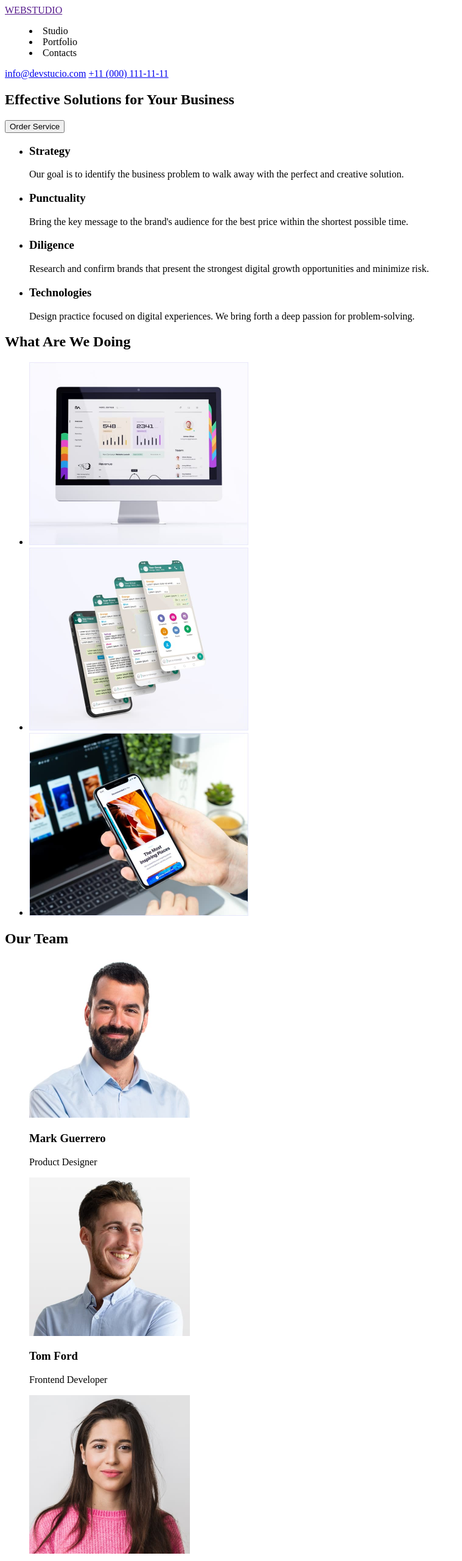
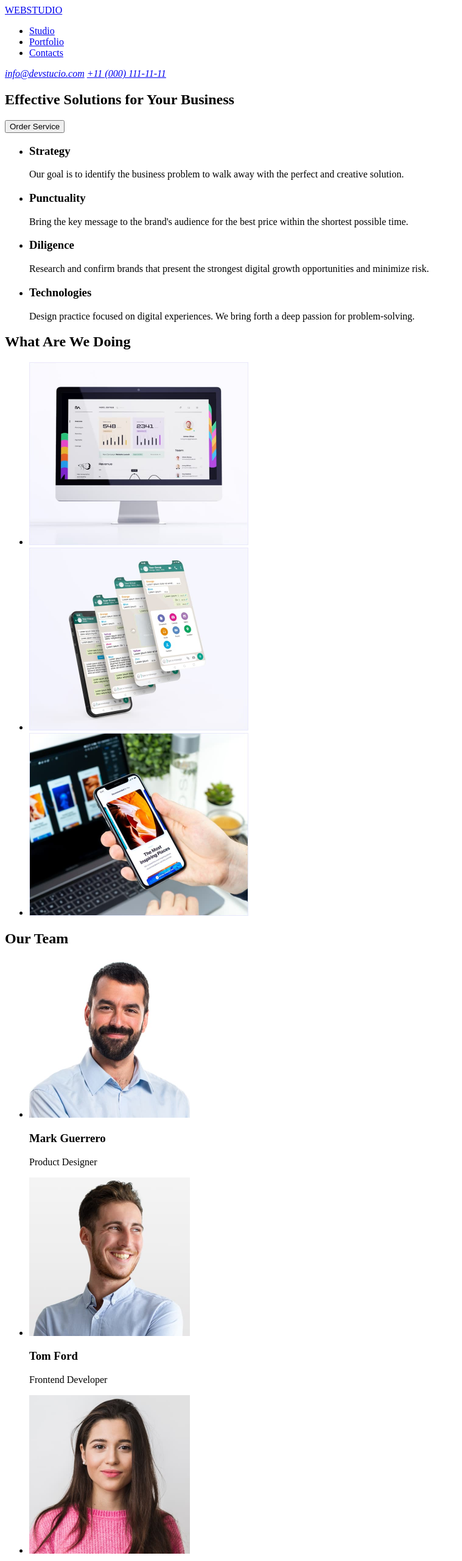
Before and after one commit to Martyna00038/goit-markup-hw-01, a plain HTML site: page index.html in a window 1280 px wide. Shown: the top 2560 px of the page at 61% size, without its empty margins (0-759 px from the left). Drawn offline with Linux system fonts and the light colour scheme.

Commit message:
Homework 1 v2

```diff
--- a/index.html
+++ b/index.html
@@ -7,15 +7,17 @@
     </head>
     <header>
         <nav>
-            <a href="">WEBSTUDIO</a>
-            <menu>
-                <li>Studio</li>
-                <li>Portfolio</li>
-                <li>Contacts</li>
-            </menu>
+            <a href="./index.html">WEB<span>STUDIO</span></a>
+            <ul>
+                <li><a href="./index.html">Studio</a></li>
+                <li><a href="#">Portfolio</a></li>
+                <li><a href="#">Contacts</a></li>
+            </ul>
         </nav>
+        <address>
             <a href="mailto:info@devstudio.com">info@devstucio.com</a>
             <a href="tel:+110001111111">+11 (000) 111-11-11</a>
+        </address>
     </header>
     <main>
         <section>
@@ -85,61 +87,60 @@
         </section>
         <section>
             <h2>Our Team</h2>
-            <figure>
+            <ul>
+                <li>
                     <img
                         src="images/mark-guerrero.jpg"
                         alt="Happy man with dark hair and bread, dressed in blue shirt"
                         width="264"
                         height="260"
                     />
-                <figcaption>
+                    <div>
                         <h3>Mark Guerrero</h3>
                         <p>Product Designer</p>
-                </figcaption>
-            </figure>
-            <figure>
+                    </div>
+                </li>
+                <li>
                     <img
                         src="images/tom-ford.jpg"
                         alt="Happy man with blond hair and bread, dressed in blue shirt"
                         width="264"
                         height="260"
                     />
-
-                <figcaption>
+                    <div>
                         <h3>Tom Ford</h3>
                         <p>Frontend Developer</p>
-                </figcaption>
-            </figure>
-            <figure>
+                    </div>
+                </li>
+                <li>
                     <img
                         src="images/camila-garcia.jpg"
                         alt="Happy woman with long dark hair dressed in pink sweater"
                         width="264"
                         height="260"
                     />
-
-                <figcaption>
+                    <div>
                         <h3>Camila Garcia</h3>
                         <p>Marketing</p>
-                </figcaption>
-            </figure>
-            <figure>
+                    </div>
+                </li>
+                <li>
                     <img
                         src="images/daniel-wilson.jpg"
                         alt="Happy man with dark hair and bread, dressed in blue shirt"
                         width="264"
                         height="260"
                     />
-
-                <figcaption>
+                    <div>
                         <h3>Daniel Wilson</h3>
                         <p>UI Designer</p>
-                </figcaption>
-            </figure>
+                    </div>
+                </li>
+            </ul>
         </section>
     </main>
     <footer>
-        <a href="">WEBSTUDIO</a>
+        <a href="./index.html">WEB<span>STUDIO</span></a>
         <p>
             Increase the flow of customers and sales for your business with
             digital marketing & growth solutions.
```
Lines whose indentation alone changed are shown as unchanged.
